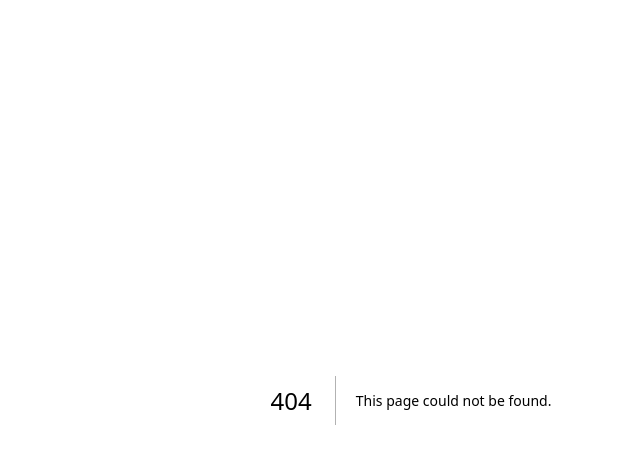
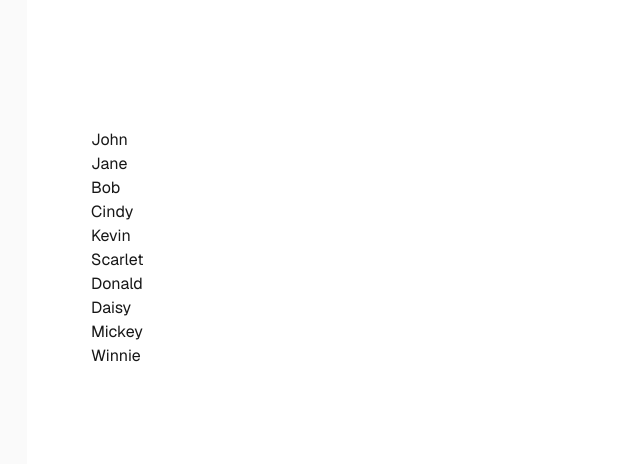
Before and after one commit to nytrimion/react-training, a Next.js app: page /infinite-list in a window 1280 px wide. Before the commit this address had no page. Shown: the top 464 px of the page, without its empty margins (229-869 px from the left). Built offline with nearby package versions, Linux system fonts and the light colour scheme.

Commit message:
feat: module 03 infinite list

```diff
--- /dev/null
+++ b/src/app/infinite-list/page.tsx
@@ -0,0 +1,73 @@
+'use client'
+
+import { InfiniteList } from '@/components/InfiniteList'
+
+type Item = {
+  id: string
+  name: string
+}
+
+const items = [
+  { name: 'John' },
+  { name: 'Jane' },
+  { name: 'Bob' },
+  { name: 'Cindy' },
+  { name: 'Kevin' },
+  { name: 'Scarlet' },
+  { name: 'Donald' },
+  { name: 'Daisy' },
+  { name: 'Mickey' },
+  { name: 'Winnie' },
+  { name: 'Francis' },
+  { name: 'Anna' },
+  { name: 'Walter' },
+  { name: 'Michelle' },
+  { name: 'Colin' },
+  { name: 'Edwena' },
+  { name: 'Roy' },
+  { name: 'Maddison' },
+  { name: 'Nash' },
+  { name: 'Lolicia' },
+  { name: 'Ron' },
+  { name: 'Delia' },
+  { name: 'Curtis' },
+  { name: 'Pauline' },
+  { name: 'Denver' },
+  { name: 'Mora' },
+  { name: 'Stacey' },
+  { name: 'Zaria' },
+  { name: 'Zackary' },
+  { name: 'Tatiana' },
+  { name: 'Christopher' },
+  { name: 'Janette' },
+]
+const pageSize = 10
+const fetchDelay = 2000
+
+const fetchPage = async (page: number) => {
+  await new Promise((resolve) => setTimeout(resolve, fetchDelay))
+
+  const start = pageSize * (page - 1)
+  const end = start + pageSize
+  const data = items
+    .slice(start, end)
+    .map((item, index): Item => ({ id: `${start + index + 1}`, ...item }))
+  const hasMore = end < items.length
+
+  return {
+    data,
+    hasMore,
+  }
+}
+
+const renderItem = (item: Item) => item.name
+
+export default function InfiniteListPage() {
+  return (
+    <div className="flex min-h-screen items-center justify-center bg-zinc-50 font-sans dark:bg-black">
+      <main className="flex min-h-screen w-full max-w-3xl flex-col items-center justify-between py-32 px-16 bg-white dark:bg-black sm:items-start">
+        <InfiniteList<Item> fetchPage={fetchPage} renderItem={renderItem} />
+      </main>
+    </div>
+  )
+}
--- /dev/null
+++ b/src/components/InfiniteList/InfiniteList.tsx
@@ -0,0 +1,32 @@
+import { ReactNode } from 'react'
+import { PageFetcher, useInfiniteScroll } from './useInfiniteScroll'
+
+type ListItem = {
+  id: string
+}
+
+interface InfiniteListProps<T> {
+  fetchPage: PageFetcher<T>
+  renderItem: (item: T) => ReactNode
+}
+
+export function InfiniteList<T extends ListItem>({ fetchPage, renderItem }: InfiniteListProps<T>) {
+  const { items, sentinelRef, loading, error, handleRetry } = useInfiniteScroll<T, HTMLLIElement>(
+    fetchPage
+  )
+
+  return (
+    <ul>
+      {items.map((item) => (
+        <li key={item.id}>{renderItem(item)}</li>
+      ))}
+      <li ref={sentinelRef} />
+      {loading && <li>Loading...</li>}
+      {error && (
+        <li>
+          Failed to load next items <button onClick={handleRetry}>Retry</button>
+        </li>
+      )}
+    </ul>
+  )
+}
--- /dev/null
+++ b/src/components/InfiniteList/index.ts
@@ -0,0 +1 @@
+export { InfiniteList } from './InfiniteList'
--- /dev/null
+++ b/src/components/InfiniteList/useInfiniteScroll.ts
@@ -0,0 +1,59 @@
+import { useCallback, useEffect, useRef, useState } from 'react'
+
+export type PageFetcher<T> = (page: number) => Promise<{ data: T[]; hasMore: boolean }>
+
+export function useInfiniteScroll<T, E extends HTMLElement>(fetchPage: PageFetcher<T>) {
+  const fetchPageRef = useRef(fetchPage)
+  const nextPage = useRef(1)
+  const isCompleted = useRef(false)
+  const isLoading = useRef(false)
+  const sentinelRef = useRef<E>(null)
+  const [items, setItems] = useState<T[]>([])
+  const [loading, setLoading] = useState(false)
+  const [error, setError] = useState<Error | null>(null)
+
+  const fetchItems = useCallback(async () => {
+    if (isLoading.current || isCompleted.current) return
+
+    setError(null)
+    isLoading.current = true
+    setLoading(true)
+
+    try {
+      const { data, hasMore } = await fetchPageRef.current(nextPage.current)
+      nextPage.current++
+      isCompleted.current = !hasMore
+      setItems((prev) => [...prev, ...data])
+    } catch (e: unknown) {
+      setError(
+        new Error(`Failed to fetch items of page ${nextPage.current}`, {
+          cause: e,
+        })
+      )
+    } finally {
+      isLoading.current = false
+      setLoading(false)
+    }
+  }, [])
+
+  useEffect(() => {
+    if (sentinelRef.current === null) return
+
+    const observer = new IntersectionObserver((entries) => {
+      if (entries[0]?.isIntersecting) fetchItems().catch((reason) => console.error(reason))
+    })
+    observer.observe(sentinelRef.current)
+
+    return () => observer.disconnect()
+  }, [fetchItems])
+
+  fetchPageRef.current = fetchPage
+
+  return {
+    sentinelRef,
+    items,
+    loading,
+    error,
+    handleRetry: fetchItems,
+  }
+}
```
Also changed, not shown: 1 other file (tests, documents, lock files or other folders).
